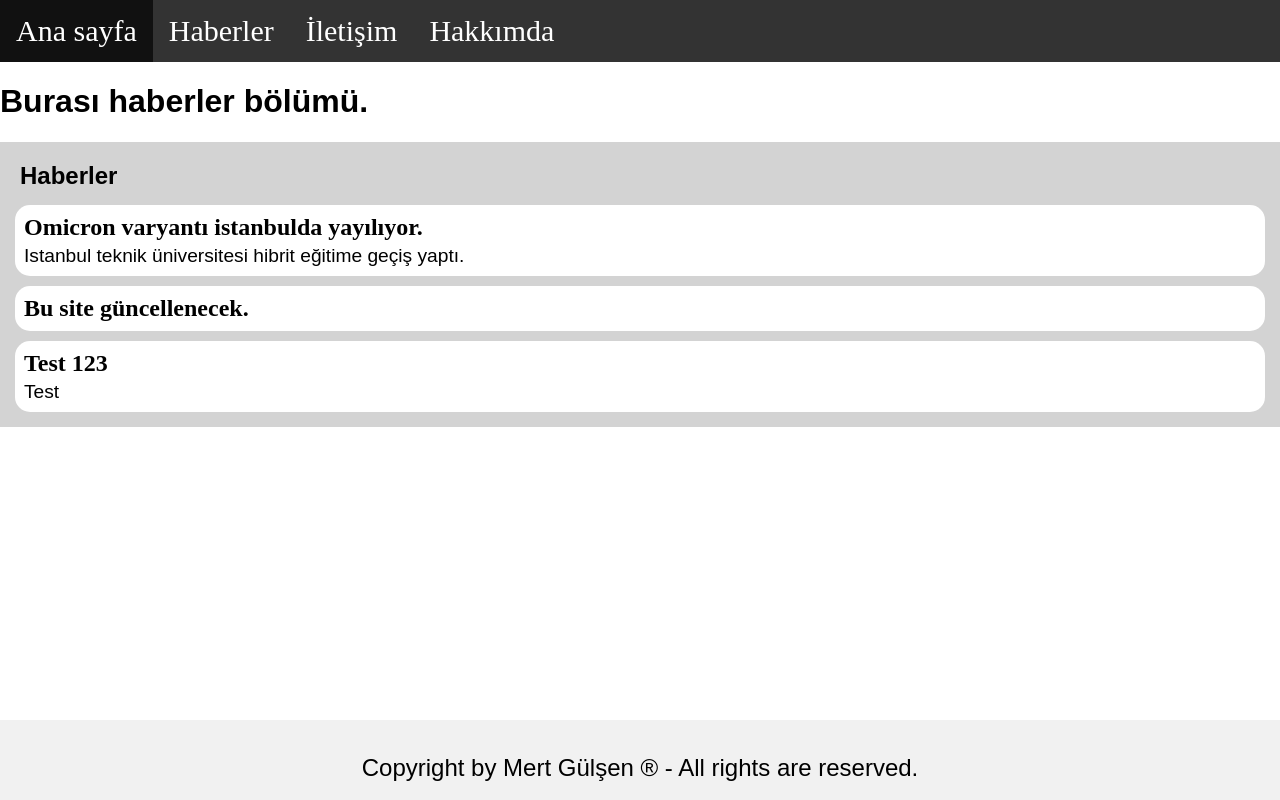
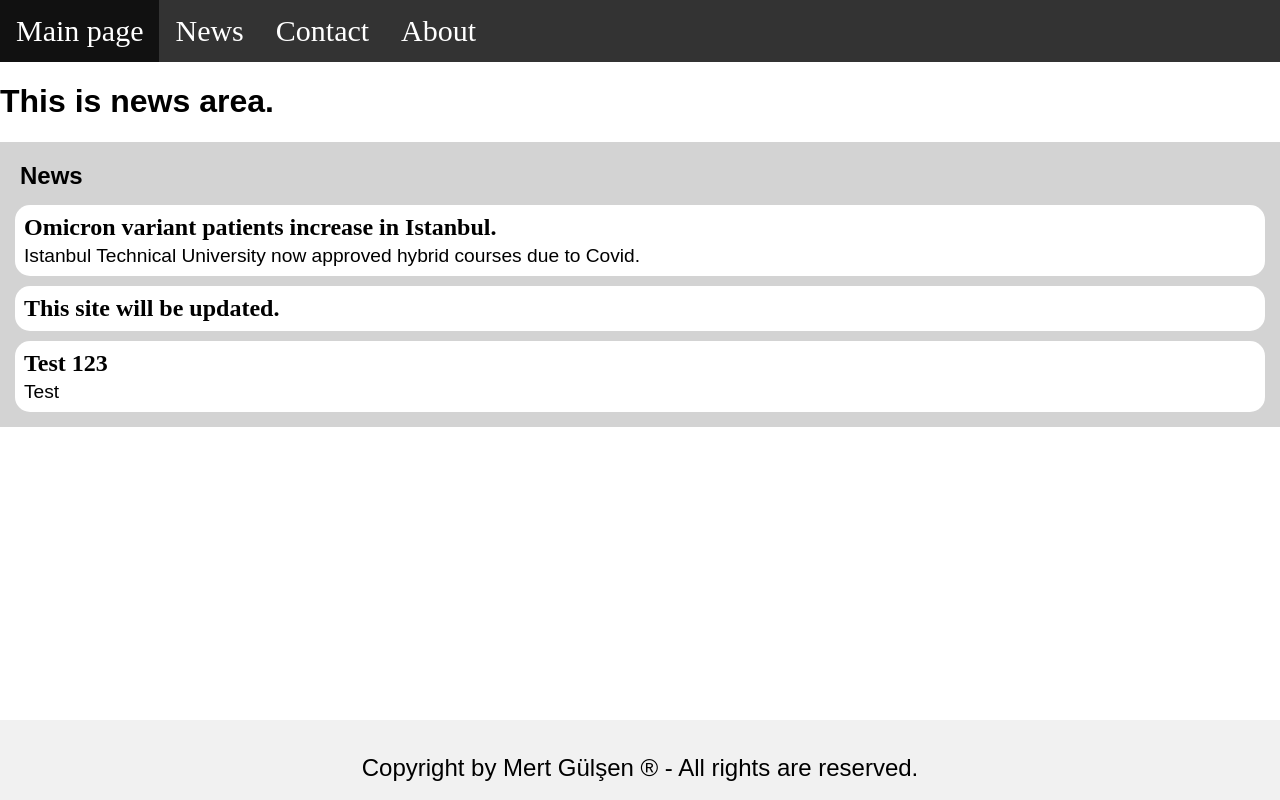
Before and after one commit to qwertymert/html-website-test, a plain HTML site: page news.html in a window 1280 px wide. Drawn offline with Linux system fonts and the light colour scheme.

Commit message:
Converted to english

```diff
--- a/news.html
+++ b/news.html
@@ -9,21 +9,21 @@
 <body>
 
 <ul>
-  <li><a href="index.html">Ana sayfa</a></li>
-  <li><a class="active" href="news.html">Haberler</a></li>
-  <li><a href="contact.html">İletişim</a></li>
-  <li><a href="About.html">Hakkımda</a></li>
+  <li><a href="index.html">Main page</a></li>
+  <li><a class="active" href="news.html">News</a></li>
+  <li><a href="contact.html">Contact</a></li>
+  <li><a href="About.html">About</a></li>
 </ul>
 
-<h1>Burası haberler bölümü.</h1>
+<h1>This is news area.</h1>
 <article class="news-title">
-  <h1>Haberler</h1>
+  <h1>News</h1>
   <article class="news">
-    <h2>Omicron varyantı istanbulda yayılıyor.</h2>
-    <p>Istanbul teknik üniversitesi hibrit eğitime geçiş yaptı.</p>
+    <h2>Omicron variant patients increase in Istanbul.</h2>
+    <p>Istanbul Technical University now approved hybrid courses due to Covid.</p>
   </article>
   <article class="news">
-    <h2>Bu site güncellenecek.</h2>
+    <h2>This site will be updated.</h2>
   </article>
   <article class="news">
     <h2>Test 123</h2>
```
Also changed, not shown: About.html (+5 -5 lines), contact.html (+4 -4 lines), index.html (+4 -4 lines).
